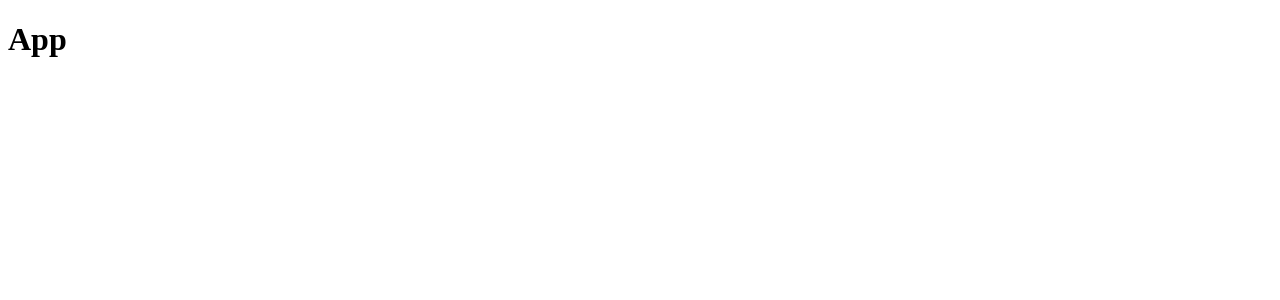
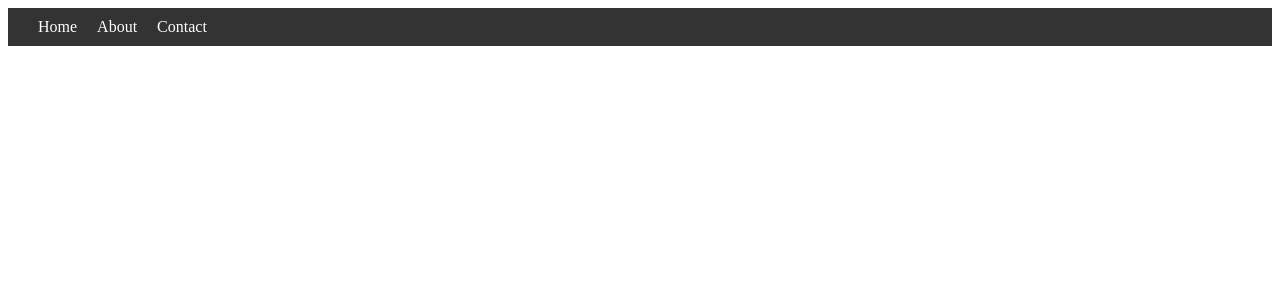
Before and after one commit to duong-vo/personal-webpage, a React (Create React App) app: page / in a window 1280 px wide. Shown: the top 300 px of the page. Built offline with nearby package versions, Linux system fonts and the light colour scheme.

Commit message:
make a new navigation bar component that also have styling

```diff
--- a/package.json
+++ b/package.json
@@ -8,7 +8,7 @@
     "@testing-library/user-event": "^13.5.0",
     "react": "^18.2.0",
     "react-dom": "^18.2.0",
-    "react-scripts": "5.0.1",
+    "react-scripts": "^2.1.3",
     "web-vitals": "^2.1.4"
   },
   "scripts": {
--- a/src/App.js
+++ b/src/App.js
@@ -1,9 +1,10 @@
 import React from 'react';
+import Navigation from './components/Navbar';
 
 const App = () => {
 
     return (
-        <h1> App </h1>
+        <Navigation />
     );
 }
 
--- /dev/null
+++ b/src/components/Navbar/index.css
@@ -0,0 +1,35 @@
+nav {
+    display: flex;
+    justify-content: space-between;
+    align-items: center;
+    padding: 10px 20px;
+    background-color: #333;
+    color: #fff;
+}
+
+nav ul {
+    display: flex;
+    list-style: none;
+    margin: 0;
+    padding: 0;
+    justify-content: center;
+    align-items: center;
+}
+
+nav ul li {
+    margin: 0 10px;
+}
+
+nav ul li a {
+    color: #fff;
+    text-decoration: none;
+    font-weight: 600;
+}
+
+nav ul li a:hover {
+    color: #ccc;
+}
+
+nav ul li a.active {
+    color: #ff0;
+}
--- /dev/null
+++ b/src/components/Navbar/index.js
@@ -0,0 +1,23 @@
+import './index.css'
+import React from 'react';
+
+const Navigation = () => {
+    return (
+        <nav>
+            <ul>
+                <li>
+                    <div >Home</div>
+                </li>
+                <li>
+                    <div to="/about">About</div>
+                </li>
+                <li>
+                    <div to="/contact">Contact</div>
+                </li>
+            </ul>
+        </nav>
+
+    );
+};
+
+export default Navigation;
```
Also changed, not shown: 2 other files (tests, documents, lock files or other folders).
